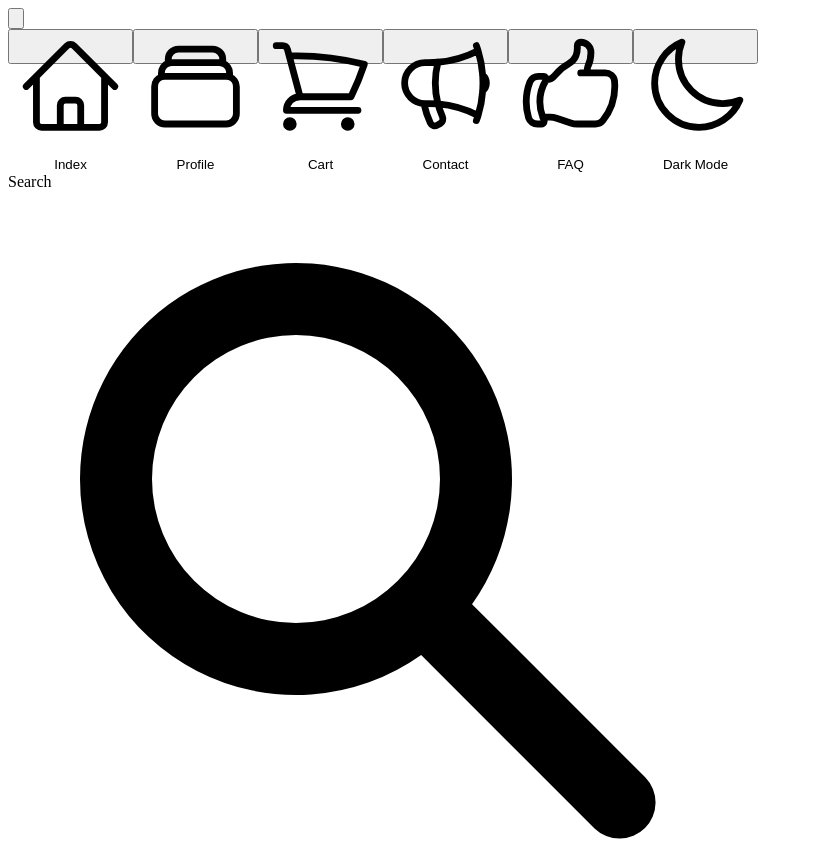
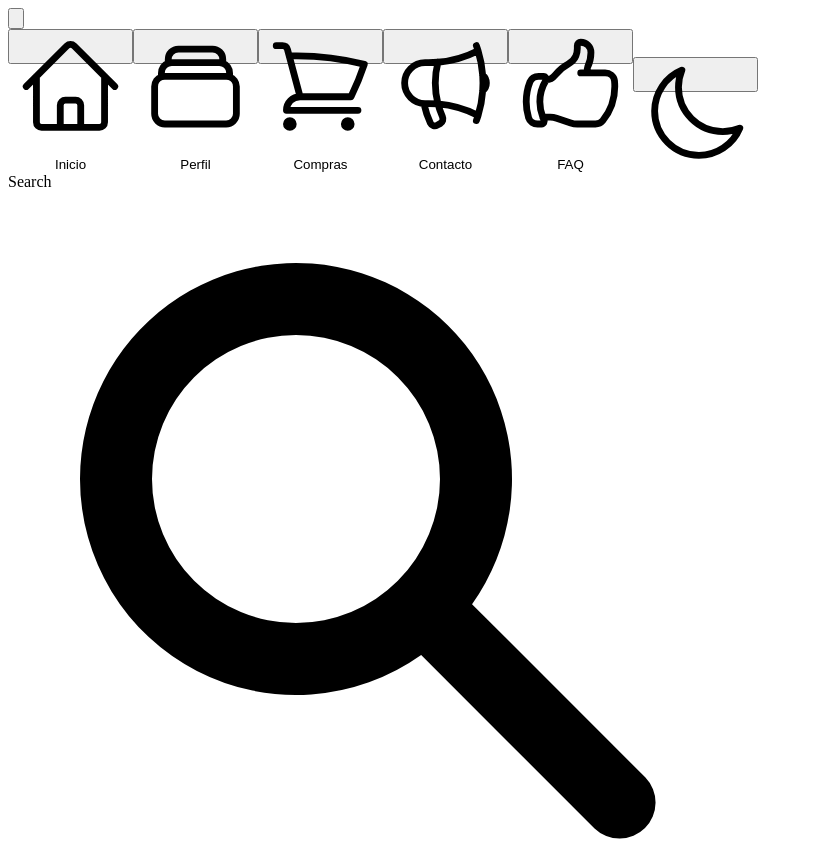
Before and after one commit to Esquiafo/Next-Index-TailwindFlowbite, a Next.js app: page / in a window 1280 px wide. Shown: the top 841 px of the page, without its empty margins (0-813 px from the left). Built offline with nearby package versions, Linux system fonts and the light colour scheme.

Commit message:
005031012023

```diff
--- a/components/BigNav.tsx
+++ b/components/BigNav.tsx
@@ -28,28 +28,28 @@ export default function BigNav() {
   <path strokeLinecap="round" strokeLinejoin="round" d="M2.25 12l8.954-8.955c.44-.439 1.152-.439 1.591 0L21.75 12M4.5 9.75v10.125c0 .621.504 1.125 1.125 1.125H9.75v-4.875c0-.621.504-1.125 1.125-1.125h2.25c.621 0 1.125.504 1.125 1.125V21h4.125c.621 0 1.125-.504 1.125-1.125V9.75M8.25 21h8.25" />
 </svg>
 
-       <p className='pl-2'>Index</p>
+       <p className='pl-2'>Inicio</p>
     </button>
 
    <button style={{width: '125px', height: '35px'}} className='flex justify-center' >
       <svg xmlns="http://www.w3.org/2000/svg" fill="none" viewBox="0 0 24 24" strokeWidth="1.5" stroke="currentColor" className="w-6 h-6 ml-2">
       <path strokeLinecap="round" strokeLinejoin="round" d="M6 6.878V6a2.25 2.25 0 012.25-2.25h7.5A2.25 2.25 0 0118 6v.878m-12 0c.235-.083.487-.128.75-.128h10.5c.263 0 .515.045.75.128m-12 0A2.25 2.25 0 004.5 9v.878m13.5-3A2.25 2.25 0 0119.5 9v.878m0 0a2.246 2.246 0 00-.75-.128H5.25c-.263 0-.515.045-.75.128m15 0A2.25 2.25 0 0121 12v6a2.25 2.25 0 01-2.25 2.25H5.25A2.25 2.25 0 013 18v-6c0-.98.626-1.813 1.5-2.122" />
       </svg>
-      <p className='pl-2'>Profile</p>
+      <p className='pl-2'>Perfil</p>
     </button>
 
    <button style={{width: '125px', height: '35px'}} className='flex justify-center' >
       <svg xmlns="http://www.w3.org/2000/svg" fill="none" viewBox="0 0 24 24" strokeWidth="1.5" stroke="currentColor" className="w-6 h-6 ml-2">
       <path strokeLinecap="round" strokeLinejoin="round" d="M2.25 3h1.386c.51 0 .955.343 1.087.835l.383 1.437M7.5 14.25a3 3 0 00-3 3h15.75m-12.75-3h11.218c1.121-2.3 2.1-4.684 2.924-7.138a60.114 60.114 0 00-16.536-1.84M7.5 14.25L5.106 5.272M6 20.25a.75.75 0 11-1.5 0 .75.75 0 011.5 0zm12.75 0a.75.75 0 11-1.5 0 .75.75 0 011.5 0z" />
       </svg>
-      <p className='pl-2'>Cart</p>
+      <p className='pl-2'>Compras</p>
     </button>
 
    <button style={{width: '125px', height: '35px'}} className='flex justify-center'  >
     <svg xmlns="http://www.w3.org/2000/svg" fill="none" viewBox="0 0 24 24" strokeWidth="1.5" stroke="currentColor" className="w-6 h-6 ml-2">
     <path strokeLinecap="round" strokeLinejoin="round" d="M10.34 15.84c-.688-.06-1.386-.09-2.09-.09H7.5a4.5 4.5 0 110-9h.75c.704 0 1.402-.03 2.09-.09m0 9.18c.253.962.584 1.892.985 2.783.247.55.06 1.21-.463 1.511l-.657.38c-.551.318-1.26.117-1.527-.461a20.845 20.845 0 01-1.44-4.282m3.102.069a18.03 18.03 0 01-.59-4.59c0-1.586.205-3.124.59-4.59m0 9.18a23.848 23.848 0 018.835 2.535M10.34 6.66a23.847 23.847 0 008.835-2.535m0 0A23.74 23.74 0 0018.795 3m.38 1.125a23.91 23.91 0 011.014 5.395m-1.014 8.855c-.118.38-.245.754-.38 1.125m.38-1.125a23.91 23.91 0 001.014-5.395m0-3.46c.495.413.811 1.035.811 1.73 0 .695-.316 1.317-.811 1.73m0-3.46a24.347 24.347 0 010 3.46" />
     </svg>
-    <p className='pl-2'>Contact</p>
+    <p className='pl-2'>Contacto</p>
     </button>
 
    <button style={{width: '125px', height: '35px'}} className='flex justify-center'  >
@@ -71,7 +71,7 @@ export default function BigNav() {
     <path strokeLinecap="round" strokeLinejoin="round" d="M21.752 15.002A9.718 9.718 0 0118 15.75c-5.385 0-9.75-4.365-9.75-9.75 0-1.33.266-2.597.748-3.752A9.753 9.753 0 003 11.25C3 16.635 7.365 21 12.75 21a9.753 9.753 0 009.002-5.998z" />
     </svg>
 }
-<p className='pl-2'>Dark Mode</p>
+
     </button>
 </div>
 <div className=' '>
```
